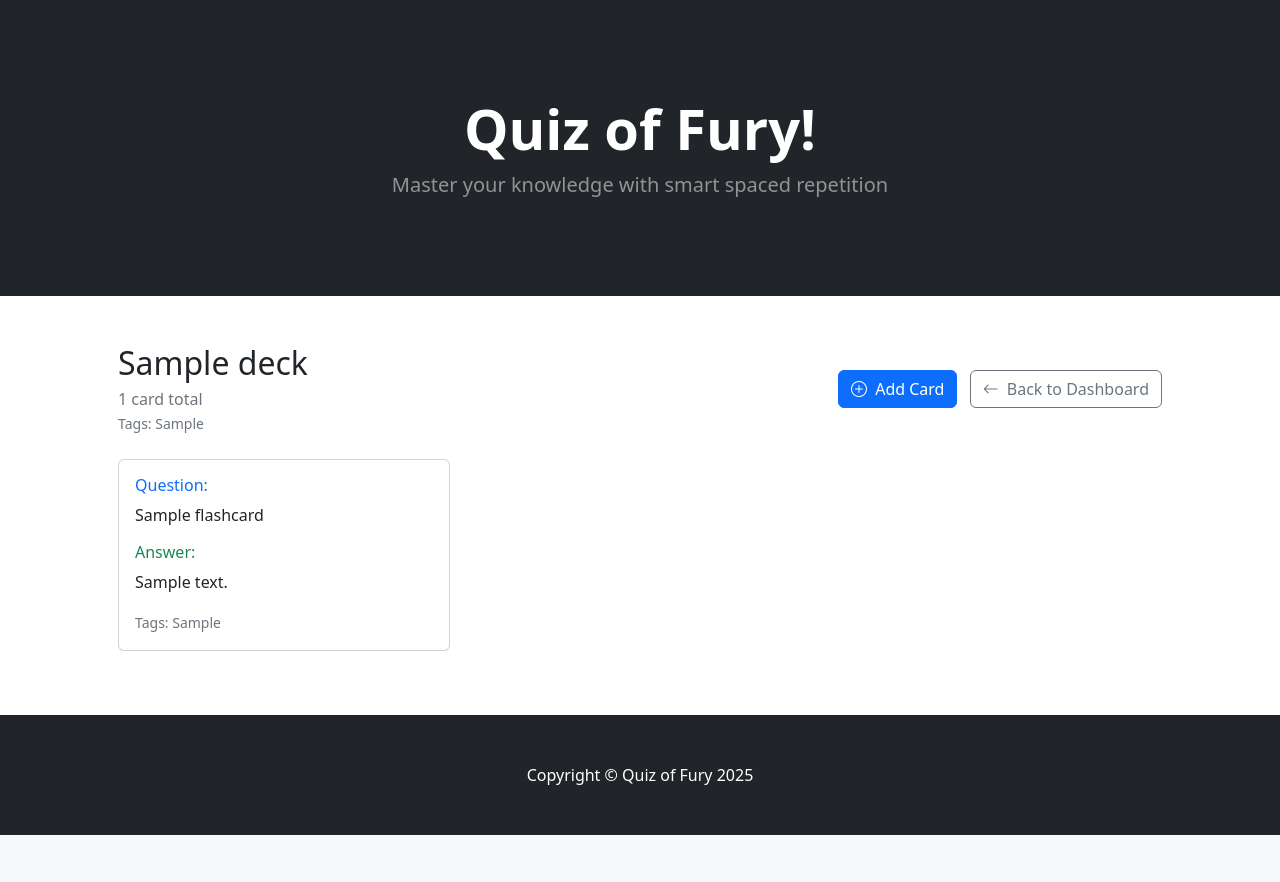
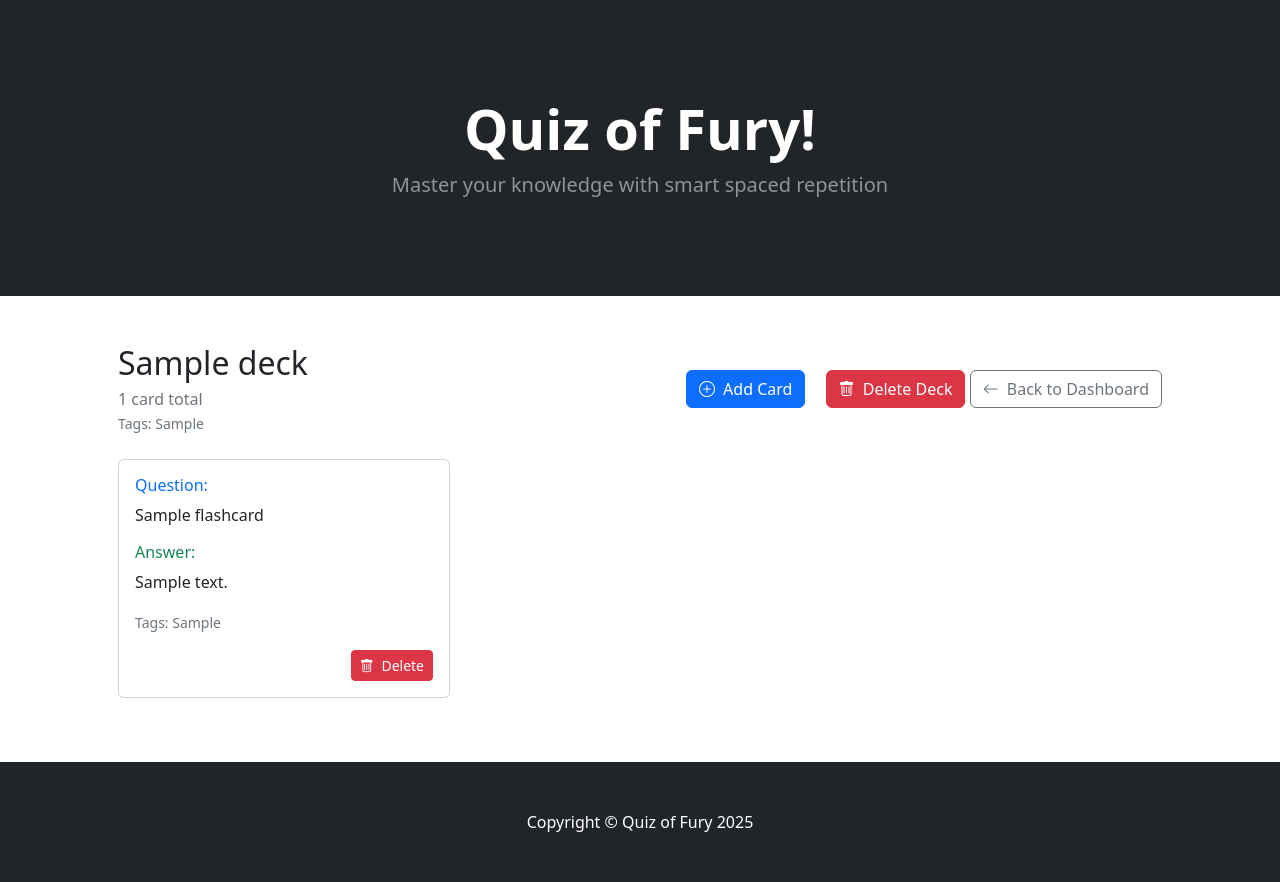
Before and after one commit to DanielTKC/quiz_of_fury, a Django app: page /deck/1/ in a window 1280 px wide. Shown: the part 57-939 px from the top of the page. Before the commit the page ends 892 px from the top, so only its background shows below. Run offline with Django 5.2, Linux system fonts and the light colour scheme; a user stored in the database is signed in; tables that the repository leaves empty hold one stand-in row (values such as "Sample post"); some libraries are stand-ins or nearby versions.

Commit message:
Added delete card, deck, and study streak (#13)
Co-authored-by: staticzon <95520832+staticzon@users.noreply.github.com>

```diff
--- a/src/quiz/models/__init__.py
+++ b/src/quiz/models/__init__.py
@@ -1,2 +1,3 @@
 from .deck import Deck
 from .flashcard import FlashCard
+from .profile import Profile
--- a/src/quiz/urls.py
+++ b/src/quiz/urls.py
@@ -9,5 +9,7 @@ urlpatterns = [
     path("deck/<int:deck_id>/study/", views.study_deck, name="study_deck"),
     path("deck/<int:deck_id>/card/<int:card_id>/rate/", views.rate_card, name="rate_card"),
     path('share/<int:deck_id>/', views.share_deck, name='share_deck'),
-    # path("deck/<int:deck_id>/card/<int:card_id>/delete/", views.delete_card, name="delete_card"),
+    path("deck/<int:deck_id>/card/<int:card_id>/delete/", views.delete_card, name="delete_card"),
+    path('deck/<int:deck_id>/delete/', views.delete_deck, name='delete_deck'),
+
 ]
--- a/src/quiz/views.py
+++ b/src/quiz/views.py
@@ -4,15 +4,28 @@ from django.http import JsonResponse
 from django.views.decorators.csrf import csrf_exempt
 from django.views.decorators.http import require_POST
 import json
-from .models import Deck, FlashCard
+from .models import Deck, FlashCard, Profile
 from .services.scheduler import Scheduler
 from django.contrib.auth.decorators import login_required
+from datetime import date, timedelta
 
 
 def index(request):
     """Display all available decks on the dashboard for authed users"""
     if request.user.is_authenticated:
         decks = Deck.objects.filter(owner=request.user).order_by('-updated_at')
+
+        # Lazy - I don't want to add profile in admin, so this should do the trick
+        profile, _ = Profile.objects.get_or_create(user=request.user)
+        today = date.today()
+
+        # Only update if last_study_date exists and is not today
+        if profile.last_study_date and profile.last_study_date != today:
+            if profile.last_study_date == today - timedelta(days=1):
+                pass  # streak is ok
+            else:
+                profile.study_streak = 0
+                profile.save()
 
     # Add basic card count for each deck
         for deck in decks:
@@ -159,6 +172,19 @@ def rate_card(request, deck_id, card_id):
         if current_index + 1 >= cards_count:
             # Session complete
             request.session[f'study_deck_{deck_id}_index'] = 0
+
+            # code to update profile study streak
+            profile = request.user.profile
+            today = date.today()
+            if profile.last_study_date == today:
+                pass  # already incremented today
+            elif profile.last_study_date == today - timedelta(days=1):
+                profile.study_streak += 1
+            else:
+                profile.study_streak = 1
+            profile.last_study_date = today
+            profile.save()
+
             return JsonResponse({
                 'success': True,
                 'session_complete': True,
@@ -177,10 +203,10 @@ def rate_card(request, deck_id, card_id):
     except Exception as e:
         return JsonResponse({'error': str(e)}, status=500)
 
-
-@login_required
-def profile_view(request):
-    return render(request, 'account/profile.html', {'user': request.user})
+# I don't think this is used, but I'm scared to delete it - Dan
+# @login_required
+# def profile_view(request):
+#     return render(request, 'account/profile.html', {'user': request.user})
 
 
 @login_required
@@ -224,5 +250,23 @@ def profile_view(request):
         'total_decks': user_decks.count(),
         'total_cards': total_cards,
         'recent_decks': user_decks.order_by('-updated_at')[:3],
+        'study_streak': request.user.profile.study_streak,
     }
     return render(request, 'account/profile.html', context)
+
+@login_required
+def delete_card(request, deck_id, card_id):
+    deck = get_object_or_404(Deck, id=deck_id, owner=request.user)
+    card = get_object_or_404(FlashCard, id=card_id, deck=deck)
+    if request.method == "POST":
+        card.delete()
+        return redirect('deck_detail', deck_id=deck.id)
+    return render(request, 'quiz/confirm_delete_card.html', {'card': card, 'deck': deck})
+
+@login_required
+def delete_deck(request, deck_id):
+    deck = get_object_or_404(Deck, id=deck_id, owner=request.user)
+    if request.method == "POST":
+        deck.delete()
+        return redirect('index')
+    return render(request, 'quiz/confirm_delete_deck.html', {'deck': deck})
--- a/src/templates/account/profile.html
+++ b/src/templates/account/profile.html
@@ -60,7 +60,7 @@
                         <div class="card text-center h-100">
                             <div class="card-body">
                                 <i class="bi-fire text-warning" style="font-size: 2rem;"></i>
-                                <h5 class="card-title mt-2">7</h5>
+                                <h5 class="card-title mt-2">{{ study_streak }}</h5>
                                 <p class="card-text text-muted">Study Streak</p>
                             </div>
                         </div>
--- a/src/templates/quiz/deck_detail.html
+++ b/src/templates/quiz/deck_detail.html
@@ -20,6 +20,13 @@
                             <a href="{% url 'add_card' deck.id %}" class="btn btn-primary me-2">
                                 <i class="bi-plus-circle me-1"></i>
                                 Add Card
+                            </a>
+
+                            <a href="#" class="btn btn-danger ms-2"
+                                data-bs-toggle="modal"
+                                data-bs-target="#confirmDeleteDeckModal">
+                                <i class="bi-trash me-1"></i>
+                                Delete Deck
                             </a>
 
                             <a href="{% url 'index' %}" class="btn btn-outline-secondary">
@@ -45,6 +52,14 @@
                                 {% if card.tags %}
                                     <small class="text-muted">Tags: {{ card.tags }}</small>
                                 {% endif %}
+                                <div class="mt-3 d-flex justify-content-end">
+                                    <form action="{% url 'delete_card' deck.id card.id %}" method="post" class="d-inline">
+                                        {% csrf_token %}
+                                        <button type="submit" class="btn btn-danger btn-sm">
+                                            <i class="bi-trash me-1"></i> Delete
+                                        </button>
+                                    </form>
+                                </div>
                             </div>
                         </div>
                     </div>
@@ -70,4 +85,31 @@
             {% endif %}
         </div>
     </section>
+    <!-- Delete Deck Confirmation Modal -->
+    <div class="modal fade" id="confirmDeleteDeckModal" tabindex="-1" aria-labelledby="confirmDeleteDeckModalLabel" aria-hidden="true">
+        <div class="modal-dialog">
+            <div class="modal-content">
+            <form method="post" action="{% url 'delete_deck' deck.id %}">
+                {% csrf_token %}
+                <div class="modal-header">
+                <h5 class="modal-title" id="confirmDeleteDeckModalLabel">Delete Deck</h5>
+                <button type="button" class="btn-close" data-bs-dismiss="modal" aria-label="Close"></button>
+                </div>
+                <div class="modal-body">
+                <p>
+                    Are you sure you want to delete the deck "<strong>{{ deck.deck_name }}</strong>"?<br>
+                    <small class="text-danger">All cards in this deck will be permanently removed. This action cannot be undone.</small>
+                </p>
+                </div>
+                <div class="modal-footer">
+                <button type="button" class="btn btn-secondary" data-bs-dismiss="modal">Cancel</button>
+                <button type="submit" class="btn btn-danger">
+                    <i class="bi-trash me-1"></i> Delete
+                </button>
+                </div>
+            </form>
+            </div>
+        </div>
+    </div>
+
 {% endblock %}
```
Also changed, not shown: src/quiz/admin.py (+6 -1 lines), src/quiz/models/profile.py (added, +20 -0 lines), src/quiz/migrations/0003_profile.py (added). Lines whose indentation alone changed are shown as unchanged.
